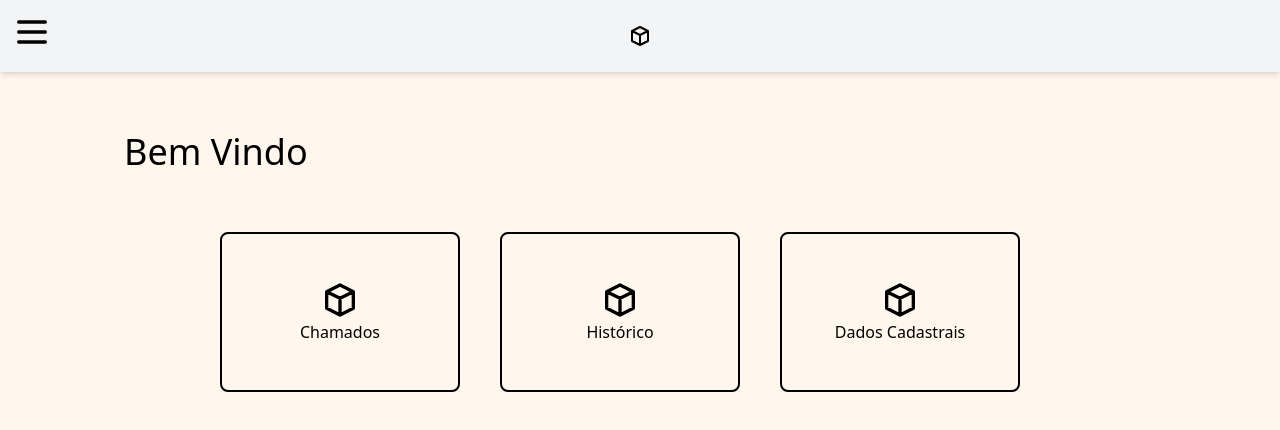
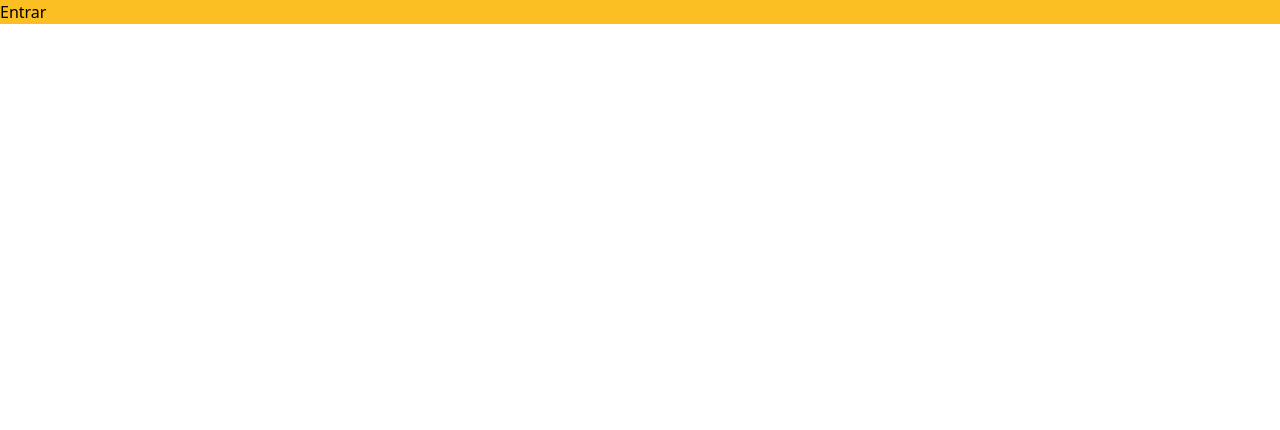
Before and after one commit to gribasads/pic-ui, a Next.js app: page / in a window 1280 px wide. Shown: the top 430 px of the page. Built offline with nearby package versions, Linux system fonts and the light colour scheme.

Commit message:
added side menu and login route

```diff
--- a/components/icons/index.tsx
+++ b/components/icons/index.tsx
@@ -1,6 +1,6 @@
 export const IconTop =(className = "h-6 w-6") => (
-    <svg xmlns="http://www.w3.org/2000/svg" className={className} fill="none" viewBox="0 0 24 24" stroke="currentColor" strokeWidth="2">
-  <path strokeLinecap="round" strokeLinejoin="round" d="M20 7l-8-4-8 4m16 0l-8 4m8-4v10l-8 4m0-10L4 7m8 4v10M4 7v10l8 4" />
+<svg xmlns="http://www.w3.org/2000/svg" className={className} viewBox="0 0 20 20" fill="currentColor">
+  <path fillRule="evenodd" d="M11.3 1.046A1 1 0 0112 2v5h4a1 1 0 01.82 1.573l-7 10A1 1 0 018 18v-5H4a1 1 0 01-.82-1.573l7-10a1 1 0 011.12-.38z" clipRule="evenodd" />
 </svg>
   )
 export const IconMenu =(className = "h-10 w-10") => (
@@ -18,3 +18,23 @@ export const IconEdit =(className = "h-7 w-7") => (
   <path strokeLinecap="round" strokeLinejoin="round" d="M11 5H6a2 2 0 00-2 2v11a2 2 0 002 2h11a2 2 0 002-2v-5m-1.414-9.414a2 2 0 112.828 2.828L11.828 15H9v-2.828l8.586-8.586z" />
 </svg>
   )
+export const IconService =(className = "h-7 w-7") => (
+  <svg xmlns="http://www.w3.org/2000/svg" className={className} fill="none" viewBox="0 0 24 24" stroke="currentColor" strokeWidth="2">
+  <path strokeLinecap="round" strokeLinejoin="round" d="M9 5H7a2 2 0 00-2 2v12a2 2 0 002 2h10a2 2 0 002-2V7a2 2 0 00-2-2h-2M9 5a2 2 0 002 2h2a2 2 0 002-2M9 5a2 2 0 012-2h2a2 2 0 012 2m-3 7h3m-3 4h3m-6-4h.01M9 16h.01" />
+</svg>
+  )
+export const IconHistoric =(className = "h-7 w-7") => (
+  <svg xmlns="http://www.w3.org/2000/svg" className={className} fill="none" viewBox="0 0 24 24" stroke="currentColor" strokeWidth="2">
+  <path strokeLinecap="round" strokeLinejoin="round" d="M19 11H5m14 0a2 2 0 012 2v6a2 2 0 01-2 2H5a2 2 0 01-2-2v-6a2 2 0 012-2m14 0V9a2 2 0 00-2-2M5 11V9a2 2 0 012-2m0 0V5a2 2 0 012-2h6a2 2 0 012 2v2M7 7h10" />
+</svg>
+  )
+export const IconUser =(className = "h-7 w-7") => (
+  <svg xmlns="http://www.w3.org/2000/svg" className={className} fill="none" viewBox="0 0 24 24" stroke="currentColor" strokeWidth="2">
+  <path strokeLinecap="round" strokeLinejoin="round" d="M16 7a4 4 0 11-8 0 4 4 0 018 0zM12 14a7 7 0 00-7 7h14a7 7 0 00-7-7z" />
+</svg>
+  )
+export const IconLogout =(className = "h-7 w-7") => (
+  <svg xmlns="http://www.w3.org/2000/svg" className={className} fill="none" viewBox="0 0 24 24" stroke="currentColor" strokeWidth="2">
+  <path strokeLinecap="round" strokeLinejoin="round" d="M17 16l4-4m0 0l-4-4m4 4H7m6 4v1a3 3 0 01-3 3H6a3 3 0 01-3-3V7a3 3 0 013-3h4a3 3 0 013 3v1" />
+</svg>
+  )
--- a/components/template/BlockMenu.tsx
+++ b/components/template/BlockMenu.tsx
@@ -9,7 +9,7 @@ export default function BlockMenu(props:any) {
          <div className={`
                 flex flex-col items-center justify-center
                 border-2 border-black rounded-lg w-60 h-40 mr-10 mb-4
-                hover:text-blue-300 hover:border-blue-300
+                hover:text-amber-400 hover:border-amber-400
                 cursor-pointer
             `}>
                 {props.icon("h-10 w-20")}
--- a/components/template/Menu.tsx
+++ b/components/template/Menu.tsx
@@ -1,5 +1,6 @@
+import Link from 'next/link'
 import React, {useState} from 'react'
-import { IconMenu, IconMenuClose } from '../icons'
+import { IconHistoric, IconLogout, IconMenu, IconMenuClose, IconService, IconUser } from '../icons'
 
 export default function Menu() {
     const [open, setOpen] = useState(false)
@@ -13,7 +14,22 @@ export default function Menu() {
     {
         open ? <>
         <div className=' fixed h-screen w-32  bg-black opacity-50'>
-          oi
+          <div className='p-10 flex-col'>
+           <Link href={'/service'} passHref>
+             <div className='text-amber-500 mb-10 cursor-pointer'>
+             {IconService()}
+             </div>
+             </Link>
+           <Link href={'/historic'} passHref><div className='text-amber-500 mb-10 cursor-pointer'>
+             {IconHistoric()}
+             </div></Link>
+           <Link href={'/profile'} passHref><div className='text-amber-500 mb-10 cursor-pointer'>
+             {IconUser()}
+             </div></Link>
+           <Link href={'/'} passHref><div className='text-amber-500 mt-80 cursor-pointer'>
+             {IconLogout()}
+             </div></Link>
+          </div>
         </div>
         </>:null
     }
--- a/components/template/Topbar.tsx
+++ b/components/template/Topbar.tsx
@@ -7,7 +7,7 @@ export default function Topbar() {
     <div
     className='flex justify-center bg-gray-100 font-bold py-6 px-6 shadow-md'
     >
-      <a href="/">{IconTop()}</a>
+      <a href="/home">{IconTop()}</a>
     </div>
   )
 }
--- a/pages/historic.tsx
+++ b/pages/historic.tsx
@@ -1,4 +1,5 @@
 import React from 'react'
+import BackButton from '../components/Button/back'
 import Table from '../components/table'
 import Page from '../components/template/Page'
 
@@ -17,6 +18,9 @@ export default function historic() {
   return (
     <Page title='Histórico'>
       <Table data={data} headers={headers}/>
+      <div className='flex justify-end pt-2 gap-4'>
+      <BackButton />
+      </div>
     </Page>
   )
 }
--- /dev/null
+++ b/pages/home.tsx
@@ -0,0 +1,19 @@
+import React from 'react'
+import { IconTop, IconService, IconUser,IconHistoric } from '../components/icons'
+import BlockMenu from '../components/template/BlockMenu'
+import Page from '../components/template/Page'
+
+
+export default function home() {
+  return (
+
+      <Page title='Bem Vindo'>
+        <div className="flex justify-center">
+          <BlockMenu url='/service' label='Chamados' icon={IconService}/>
+          <BlockMenu url='/historic' label='Histórico' icon={IconHistoric}/>
+          <BlockMenu url='/profile' label='Dados Cadastrais' icon={IconUser}/>
+        </div>
+      </Page>
+
+  )
+}
--- a/pages/index.tsx
+++ b/pages/index.tsx
@@ -1,5 +1,6 @@
+import Link from 'next/link'
 import React from 'react'
-import { IconTop } from '../components/icons'
+import { IconTop, IconService, IconUser,IconHistoric } from '../components/icons'
 import BlockMenu from '../components/template/BlockMenu'
 import Page from '../components/template/Page'
 
@@ -7,13 +8,11 @@ import Page from '../components/template/Page'
 export default function index() {
   return (
 
-      <Page title='Bem Vindo'>
-        <div className="flex justify-center">
-          <BlockMenu url='/service' label='Chamados' icon={IconTop}/>
-          <BlockMenu url='/historic' label='Histórico' icon={IconTop}/>
-          <BlockMenu url='/profile' label='Dados Cadastrais' icon={IconTop}/>
-        </div>
-      </Page>
+      <div className='bg-amber-400'>
+        <Link href='/home' passHref>
+            <button>Entrar</button>
+        </Link>
+      </div>
 
   )
 }
--- a/pages/service.tsx
+++ b/pages/service.tsx
@@ -1,4 +1,5 @@
 import React from 'react'
+import BackButton from '../components/Button/back'
 import Table from '../components/table'
 import Page from '../components/template/Page'
 
@@ -15,6 +16,9 @@ export default function service() {
   return (
     <Page title='Chamados'>
         <Table data={data} headers={headers}/>
+      <div className='flex justify-end pt-2 gap-4'>
+      <BackButton />
+      </div>
     </Page>
   )
 }
```
